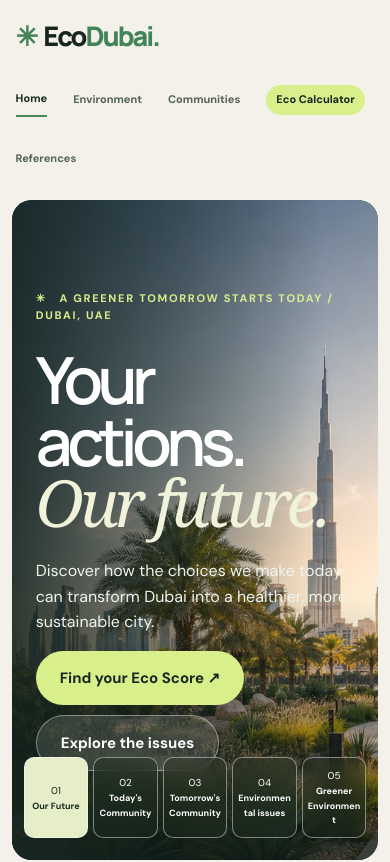
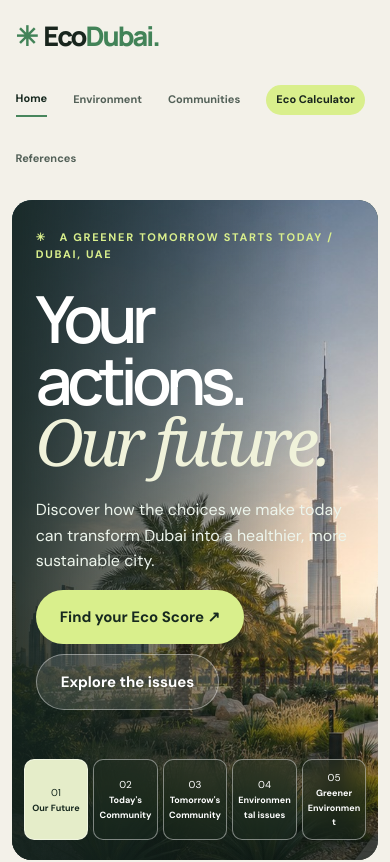
Before and after one commit to newhubacc/SustainUAE, a plain HTML site: page index.html in a window 390 px wide. Shown: the top 862 px of the page. Drawn offline with Linux system fonts and the light colour scheme.

Commit message:
Update style.css

```diff
--- a/style.css
+++ b/style.css
@@ -675,12 +675,18 @@ main {
     animation: arrive .95s both;
 }
 
+
+/* Five scene buttons */
+
 .hero-controls {
     position: absolute;
     right: 4%;
-    bottom: 5%;
-    display: flex;
-    gap: 7px;
+    bottom: 30px;
+    display: grid;
+    grid-template-columns: repeat(5, minmax(0, 1fr));
+    gap: 8px;
+    width: 65%;
+    max-width: 800px;
     z-index: 3;
 }
 
@@ -690,11 +696,12 @@ main {
     backdrop-filter: blur(12px);
     color: white;
     border-radius: 10px;
-    padding: 13px 17px;
+    padding: 12px 8px;
     cursor: pointer;
     font: inherit;
-    font-size: 12px;
-    transition: background .3s, transform .3s;
+    font-size: 11px;
+    min-width: 0;
+    transition: all 0.35s ease;
 }
 
 .hero-controls button.active {
@@ -703,18 +710,20 @@ main {
 }
 
 .hero-controls button:hover {
-    transform: translateY(-4px);
+    transform: translateY(-5px);
 }
 
 .hero-controls span {
     display: block;
     font-weight: 700;
+    font-size: 11px;
+    overflow-wrap: anywhere;
 }
 
 .scroll-cue {
     position: absolute;
     left: 5%;
-    bottom: 5%;
+    bottom: 30px;
     color: white;
     text-decoration: none;
     font-size: 14px;
@@ -970,17 +979,6 @@ main {
         font-size: 65px;
     }
 
-    .hero-controls {
-        left: 24px;
-        right: 24px;
-        bottom: 22px;
-    }
-
-    .hero-controls button {
-        flex: 1;
-        padding: 9px;
-    }
-
     .scroll-cue {
         display: none;
     }
@@ -1007,6 +1005,103 @@ main {
 
 }
 
+
+/* Fix overlapping hero buttons */
+
+.hero.cinema {
+    min-height: 780px;
+    display: flex;
+    flex-direction: column;
+    align-items: stretch;
+    justify-content: center;
+    gap: 30px;
+    padding-bottom: 30px;
+}
+
+.hero.cinema .hero-content {
+    width: 100%;
+    margin-top: auto;
+    margin-bottom: auto;
+}
+
+.hero.cinema .hero-controls {
+    position: relative;
+    right: auto;
+    left: auto;
+    bottom: auto;
+    align-self: flex-end;
+    flex-shrink: 0;
+    display: grid;
+    grid-template-columns: repeat(5, minmax(0, 1fr));
+    width: 65%;
+    max-width: 800px;
+    gap: 8px;
+    margin-top: 25px;
+}
+
+.hero-controls button {
+    min-width: 0;
+    padding: 12px 8px;
+    font-size: 11px;
+    transition: all 0.35s ease;
+}
+
+.hero-controls button span {
+    font-size: 11px;
+    overflow-wrap: anywhere;
+}
+
+.hero-controls button:hover {
+    transform: translateY(-5px);
+}
+
+
+/* Mobile and tablet layout */
+
+@media (max-width: 768px) {
+
+    .hero.cinema {
+        min-height: 660px;
+        padding: 24px 12px 20px;
+        gap: 25px;
+    }
+
+    .hero.cinema .hero-content {
+        padding: 0 12px;
+    }
+
+    .hero.cinema .hero-controls {
+        position: relative;
+        left: auto;
+        right: auto;
+        bottom: auto;
+        width: 100%;
+        max-width: none;
+        grid-template-columns: repeat(5, minmax(0, 1fr));
+        gap: 5px;
+        margin-top: 20px;
+    }
+
+    .hero-controls button {
+        min-width: 0;
+        padding: 10px 4px;
+        font-size: 10px;
+    }
+
+    .hero-controls button span {
+        font-size: 9px;
+        overflow-wrap: anywhere;
+    }
+
+    .scroll-cue {
+        display: none;
+    }
+
+}
+
+
+/* Reduced motion accessibility */
+
 @media (prefers-reduced-motion: reduce) {
 
     *,
@@ -1023,48 +1118,3 @@ main {
     }
 
 }
-
-
-/* Five hero buttons */
-
-.hero-controls {
-    display: flex;
-    flex-wrap: wrap;
-    justify-content: flex-end;
-    gap: 8px;
-    max-width: 90%;
-}
-
-.hero-controls button {
-    flex: 1;
-    min-width: 110px;
-    transition: all 0.35s ease;
-}
-
-.hero-controls button:hover {
-    transform: translateY(-5px);
-}
-
-@media (max-width: 768px) {
-
-    .hero-controls {
-        display: grid;
-        grid-template-columns: repeat(5, minmax(0, 1fr));
-        left: 12px;
-        right: 12px;
-        max-width: none;
-        gap: 5px;
-    }
-
-    .hero-controls button {
-        min-width: 0;
-        padding: 10px 4px;
-        font-size: 10px;
-    }
-
-    .hero-controls button span {
-        font-size: 9px;
-        overflow-wrap: anywhere;
-    }
-
-}
```
